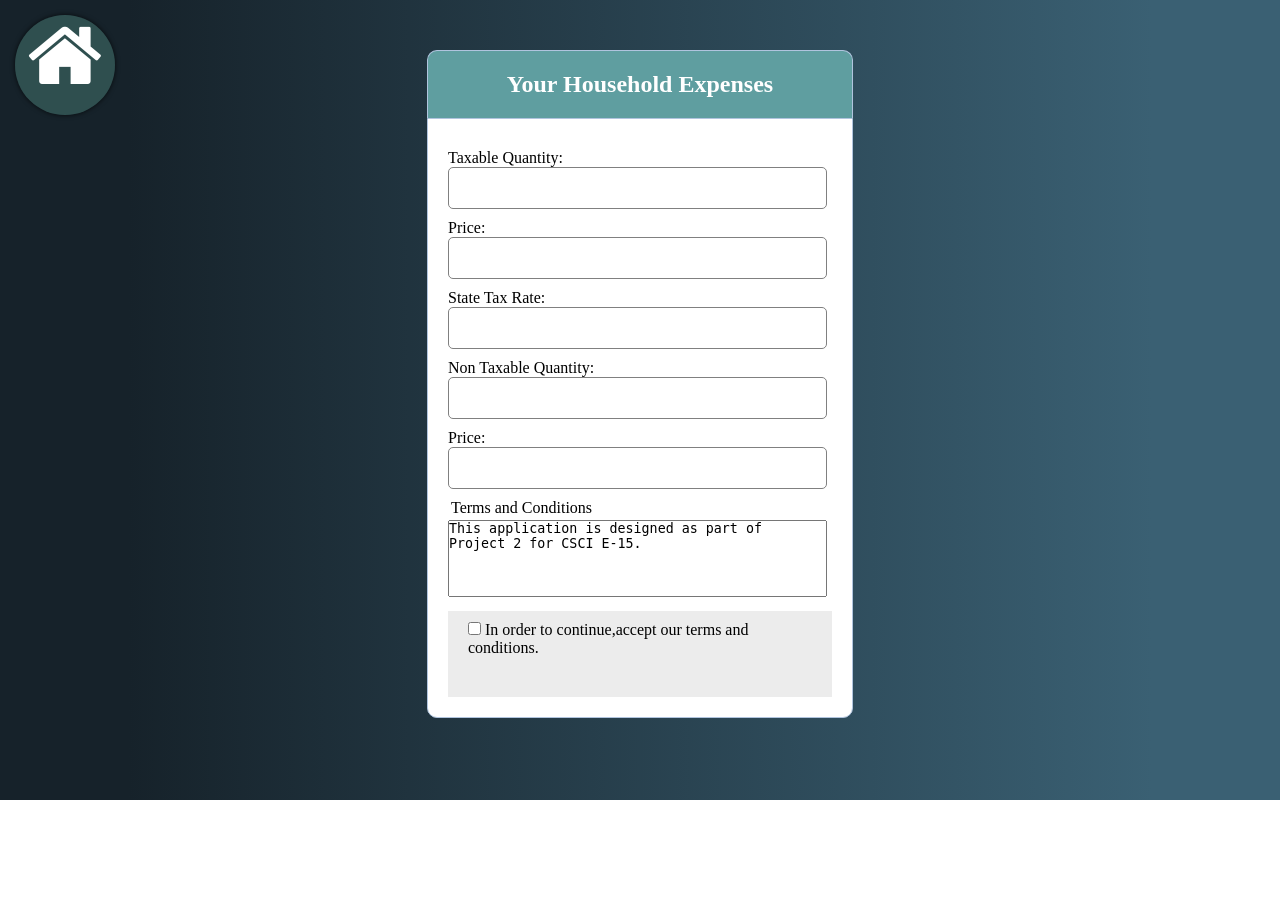
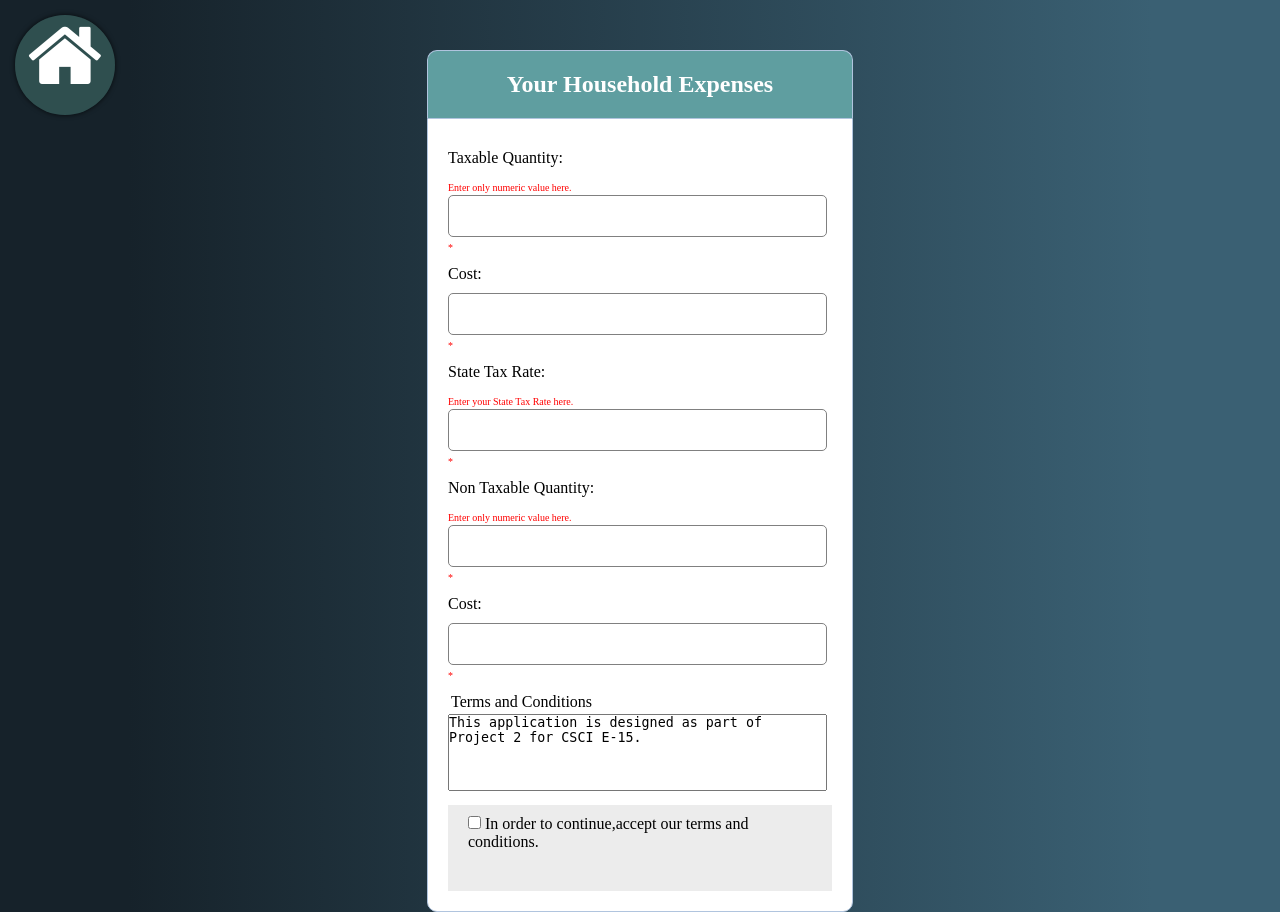
Before and after one commit to faisalbaz/P2, a PHP site: page / in a window 1280 px wide. Before the commit the page ends 800 px from the top, so only its background shows below. Run offline with PHP 8.4, Linux system fonts and the light colour scheme; some libraries are stand-ins or nearby versions.

Commit message:
Final Commit!

```diff
--- a/calcCost.php
+++ b/calcCost.php
@@ -20,10 +20,12 @@ if (isset($_POST['formSubmitted'])){
 	if ( is_numeric($_POST['productQty']) & is_numeric($_POST['productPrice']) & is_numeric($_POST['productQtyNT'])  & is_numeric($_POST['productPriceNT'])){
 
 		$totalCost = householdCost($_POST['productQty'], $_POST['productPrice'],$_POST['productQtyNT'],$_POST['productPriceNT']);
+		echo '<p> You have agreed to our following terms:' , $_POST['terms'];
 		echo '<h1> Your total household Spendings:</h1>';
 		 echo "<h3> Total: $$totalCost</h3>";
 	} else {
-		echo '<p>Only enter numeric product quantities and product price.</p>';
+		echo '<p>The value you entered is not valid.</p>';
+
 	}
 }
 
--- a/index.php
+++ b/index.php
@@ -1,13 +1,15 @@
 <?php
    include('calcCost.php');
-
-     ?>
+   ?>
 <!DOCTYPE HTML>
 <html lang="en">
    <head>
       <title>Your Household Expenses</title>
+      <meta charset='utf-8'>
       <link rel="stylesheet" type="text/css" href="style.css">
       <link rel="stylesheet" href="https://maxcdn.bootstrapcdn.com/font-awesome/4.3.0/css/font-awesome.min.css">
+      <script src='https://cdnjs.cloudflare.com/ajax/libs/jquery/1.10.1/jquery.min.js'></script>
+      <script  src="index.js"></script>
    </head>
    <body>
       <div class="header">
@@ -20,23 +22,44 @@
          <div class="test4"><a href="https://p1-faisalbaz.000webhostapp.com/" target="_blank"><i class="fa fa-archive fa-2x" title="Project 1"></i></a></div>
          <div class="mask2"><i class="fa fa-home fa-5x" ></i></div>
       </div>
-      <script src='https://cdnjs.cloudflare.com/ajax/libs/jquery/1.10.1/jquery.min.js'></script>
-      <script  src="index.js"></script>
       <form action="calcCost.php" method="post" >
          <div class="input-group">
-            Taxable Quantity: <input type="number" name="productQty"  value="<?php echo $productQty; ?>" size="10" />
+            Taxable Quantity:
          </div>
          <div class="input-group">
-            Price: <input type="text" name="productPrice"  value="<?php echo $productPrice; ?>" size="10" />
+            <span class='spanText'>Enter only numeric value here.</span>
+            <input type='text' name='productQty' value="<?php echo $productQty; ?>" size="10">
+            <span class='spanText'>*</span>
          </div>
          <div class="input-group">
-            State Tax Rate: <input type="text" name="StateTaxRate"  value="<?php echo $StateTaxRate; ?>" size="10" />
+            Cost:
          </div>
          <div class="input-group">
-            Non Taxable Quantity: <input type="number" name="productQtyNT" value="<?php echo $productQtyNT; ?>" size="10" />
+            <input type="text" name="productPrice"  value="<?php echo $productPrice; ?>" size="10" />
+            <span class='spanText'>*</span>
          </div>
          <div class="input-group">
-            Price: <input type="text" name="productPriceNT"  value="<?php echo $productPriceNT; ?>" size="10" />
+            State Tax Rate:
+         </div>
+         <div class="input-group">
+            <span class='spanText'>Enter your State Tax Rate here.</span>
+            <input type="text" name="StateTaxRate"  value="<?php echo $StateTaxRate; ?>" size="10" />
+            <span class='spanText'>*</span>
+         </div>
+         <div class="input-group">
+            Non Taxable Quantity:
+         </div>
+         <div class="input-group">
+            <span class='spanText'>Enter only numeric value here.</span>
+            <input type='text' name='productQtyNT' value="<?php echo $productQtyNT; ?>" size="10">
+            <span class='spanText'>*</span>
+         </div>
+         <div class="input-group">
+            Cost:
+         </div>
+         <div class="input-group">
+            <input type="text" name="productPriceNT"  value="<?php echo $productPriceNT; ?>" size="10" />
+            <span class='spanText'>*</span>
          </div>
          <div class="input-group">
             <label>Terms and Conditions</label>
--- a/style.css
+++ b/style.css
@@ -17,6 +17,11 @@ body {
 	padding: 10px 20px 40px;
 	color: #000;
 	background-color: rgba(192, 192, 192, 0.3);
+}
+
+.spanText {
+    font-size:10px;
+    color:red;
 }
 
 button {
```
